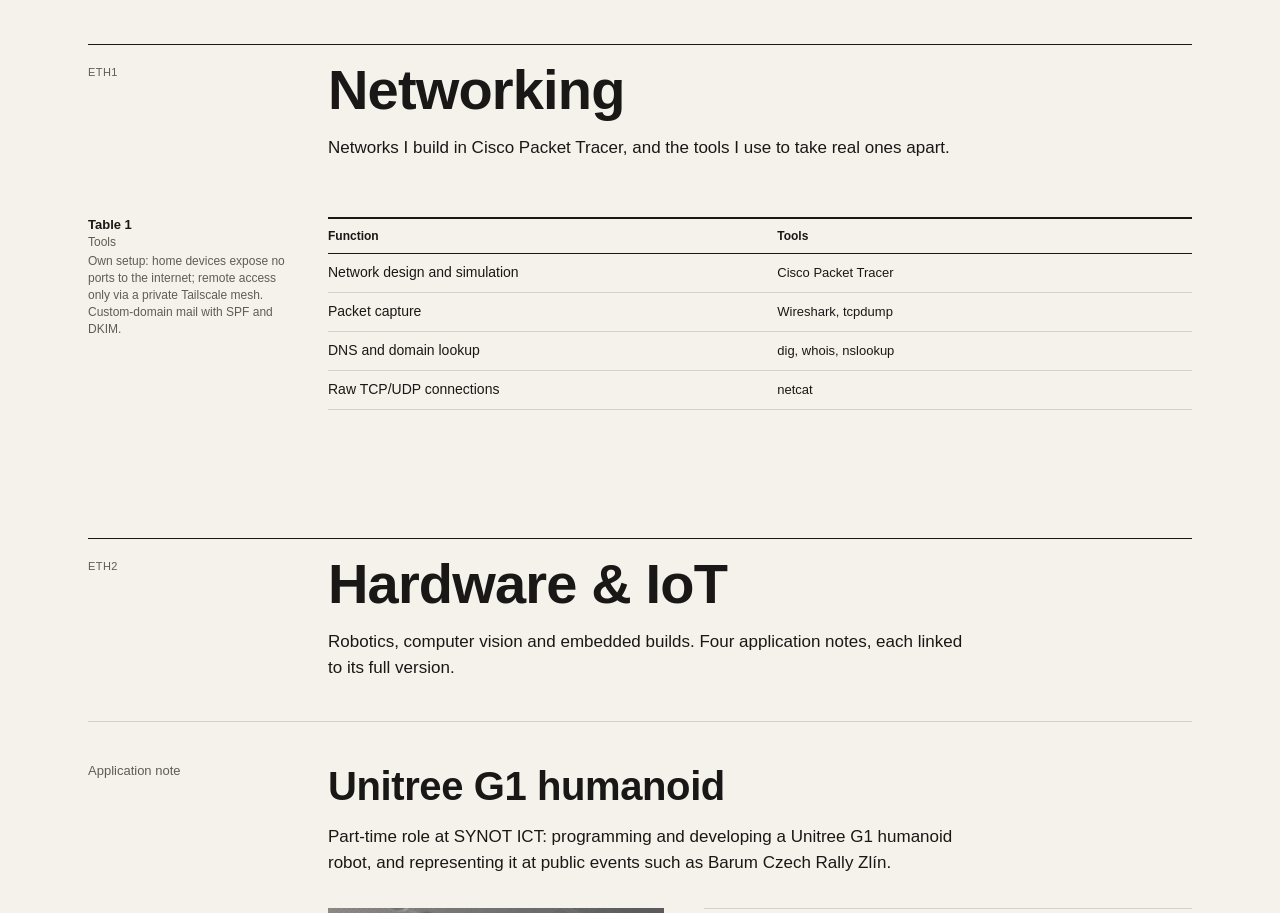
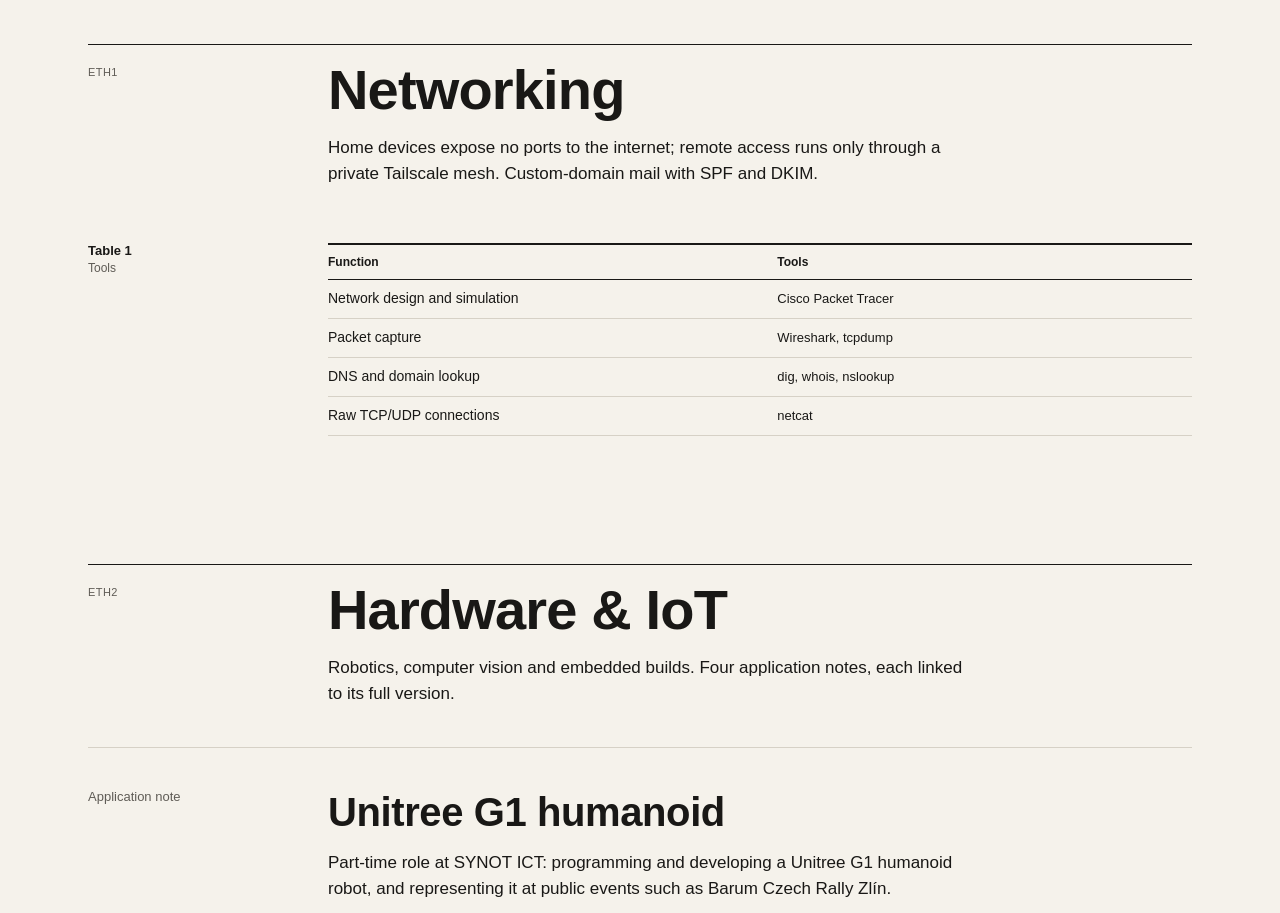
Before and after one commit to MartinKoudela/portfolio, a Next.js app: page / in a window 1280 px wide. Shown: the part 1140-2053 px from the top of the page. Built offline with nearby package versions, Linux system fonts and the light colour scheme.

Commit message:
Update networking intro

```diff
--- a/src/app/globals.css
+++ b/src/app/globals.css
@@ -994,10 +994,6 @@ a.plain {
   font-weight: 600;
 }
 
-.mdl-note {
-  margin: -2px 0 10px;
-}
-
 .mdl {
   margin: 0;
   border-top: 2px solid var(--ink);
--- a/src/components/home/Networking.tsx
+++ b/src/components/home/Networking.tsx
@@ -13,7 +13,7 @@ export default function Networking() {
             <SectionHead section={s} />
 
             <div className="row tbl-row hide-m">
-                <Caption id={diagId} label={diag.label} text={diag.caption} note={diag.note} rail className="rail" />
+                <Caption id={diagId} label={diag.label} text={diag.caption} rail className="rail" />
                 <div className="main">
                     <DataTable
                         columns={[{ label: diag.columns[0], width: "52%" }, { label: diag.columns[1] }]}
@@ -30,7 +30,6 @@ export default function Networking() {
                 <h3 className="mdl-title">
                     {diag.label} · {diag.caption}
                 </h3>
-                <p className="cap mdl-note">{diag.note}</p>
                 <dl className="mdl">
                     {diag.rows.map(([fn, tools]) => (
                         <div key={fn}>
--- a/src/content/site.ts
+++ b/src/content/site.ts
@@ -229,7 +229,7 @@ export const sections: Section[] = [
         label: "Networking",
         title: "Networking",
         summary:
-            "Networks I build in Cisco Packet Tracer, and the tools I use to take real ones apart.",
+            "Home devices expose no ports to the internet; remote access runs only through a private Tailscale mesh. Custom-domain mail with SPF and DKIM.",
     },
     {
         id: "eth2",
@@ -328,7 +328,6 @@ export const network = {
     diagnostics: {
         label: "Table 1",
         caption: "Tools",
-        note: "Own setup: home devices expose no ports to the internet; remote access only via a private Tailscale mesh. Custom-domain mail with SPF and DKIM.",
         columns: ["Function", "Tools"],
         rows: [
             ["Network design and simulation", "Cisco Packet Tracer"],
@@ -337,7 +336,7 @@ export const network = {
             ["Raw TCP/UDP connections", "netcat"],
         ],
         monoColumn: 1,
-    } satisfies PlainTable & { note: string },
+    } satisfies PlainTable,
 };
 
 const arrowRight = (x: number, y: number): DiagramArrow => ({ x, y, w: 79, h: 8, d: "M 0 4 L 76 4", head: true });
```
